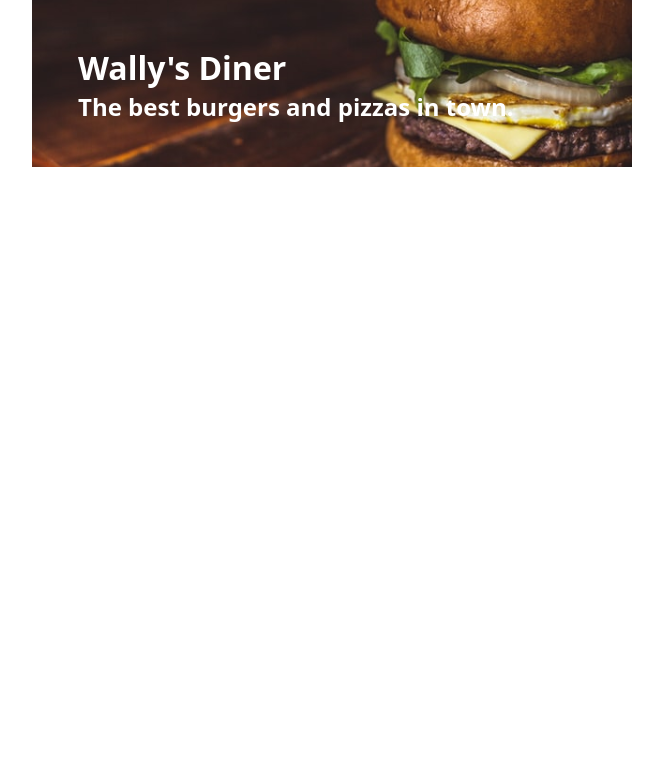
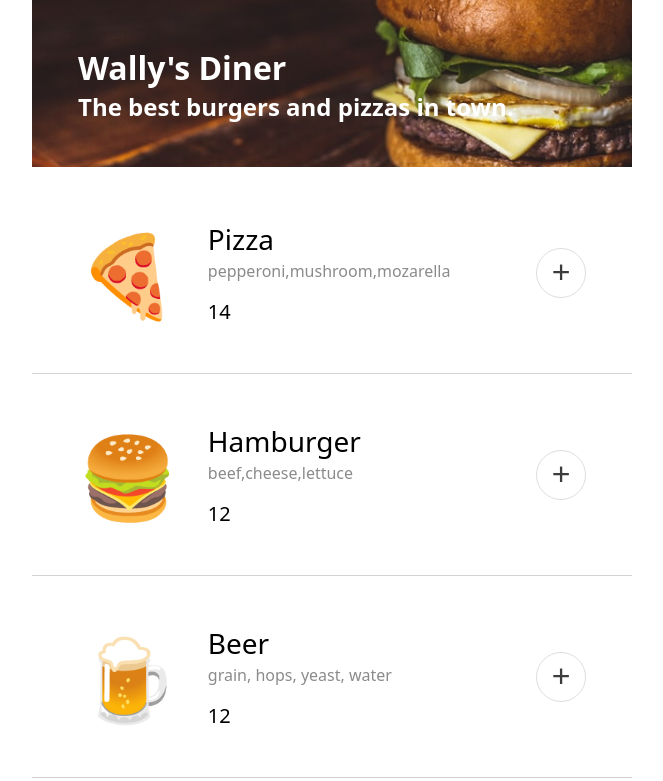
Before and after one commit to ocontrerastx/scrimba-restaurant-ordering-app, a plain HTML site: page index.html in a window 1280 px wide. Shown: the whole page, without its empty margins (308-971 px from the left). Drawn offline with Linux system fonts and the light colour scheme; a web font is replaced by a local one.

Commit message:
Added functions to get Menu HTML, render the Menu, and style the menu section

```diff
--- a/data.js
+++ b/data.js
@@ -1,7 +1,7 @@
-const menuArray = [
+export const menuArray = [
     {
         name: "Pizza",
-        ingredients: ["pepperoni", "mushrom", "mozarella"],
+        ingredients: ["pepperoni", "mushroom", "mozarella"],
         id: 0,
         price: 14,
         emoji: "🍕"
--- a/index.css
+++ b/index.css
@@ -31,3 +31,47 @@ header h2 {
     left: 46px;
     color: #FFFFFF;
 }
+
+.menu-item {
+    padding: 46px;
+    display: flex;
+    align-items: center;
+    gap: 30px;
+    border-bottom: 1px solid #D2D2D2;
+
+}
+
+.menu-item-img {
+    font-size: 80px;
+    margin: 0;
+}
+
+.menu-item-description {
+    flex-grow: 1;
+}
+
+.menu-item-name {
+    margin: 0px;
+    font-size: 28px;
+}
+
+.menu-item-ingredients {
+    margin-top: 2px;
+    color: #8B8B8B;
+}
+
+.menu-item-price {
+    font-size: 20px;
+    margin: 0px;
+}
+
+.add-menu-item {
+    justify-self: flex-end;
+    width: 50px;
+    height: 50px;
+    border-radius: 50%;
+    border: 1px solid #DEDEDE;
+    font-size: 32px;
+    background-color: #FFFFFF;
+    color: #3C3C3C;
+}
--- a/index.html
+++ b/index.html
@@ -21,6 +21,7 @@
       <h1>Wally's Diner</h1>
       <h2>The best burgers and pizzas in town.</h2>
     </header>
+    <section id="menu" class="container"></section>
     <script src="index.js" type="module"></script>
   </body>
 </html>
--- a/index.js
+++ b/index.js
@@ -0,0 +1,22 @@
+import { menuArray } from "./data.js"
+
+function getMenuHTML(menuArray) {
+    const menuHTML = menuArray.map(item =>
+        `<div class="menu-item">
+            <p class="menu-item-img">${item.emoji}</p>
+            <div class="menu-item-description">
+                <p class="menu-item-name">${item.name}</p>
+                <p class="menu-item-ingredients">${item.ingredients}</p>
+                <p class="menu-item-price">${item.price}</p>
+            </div>
+            <button class="add-menu-item">+</button>
+        </div>`
+    ).join('')
+    return menuHTML
+}
+
+function renderMenu(){
+    document.getElementById('menu').innerHTML = getMenuHTML(menuArray)
+}
+
+renderMenu()
```
